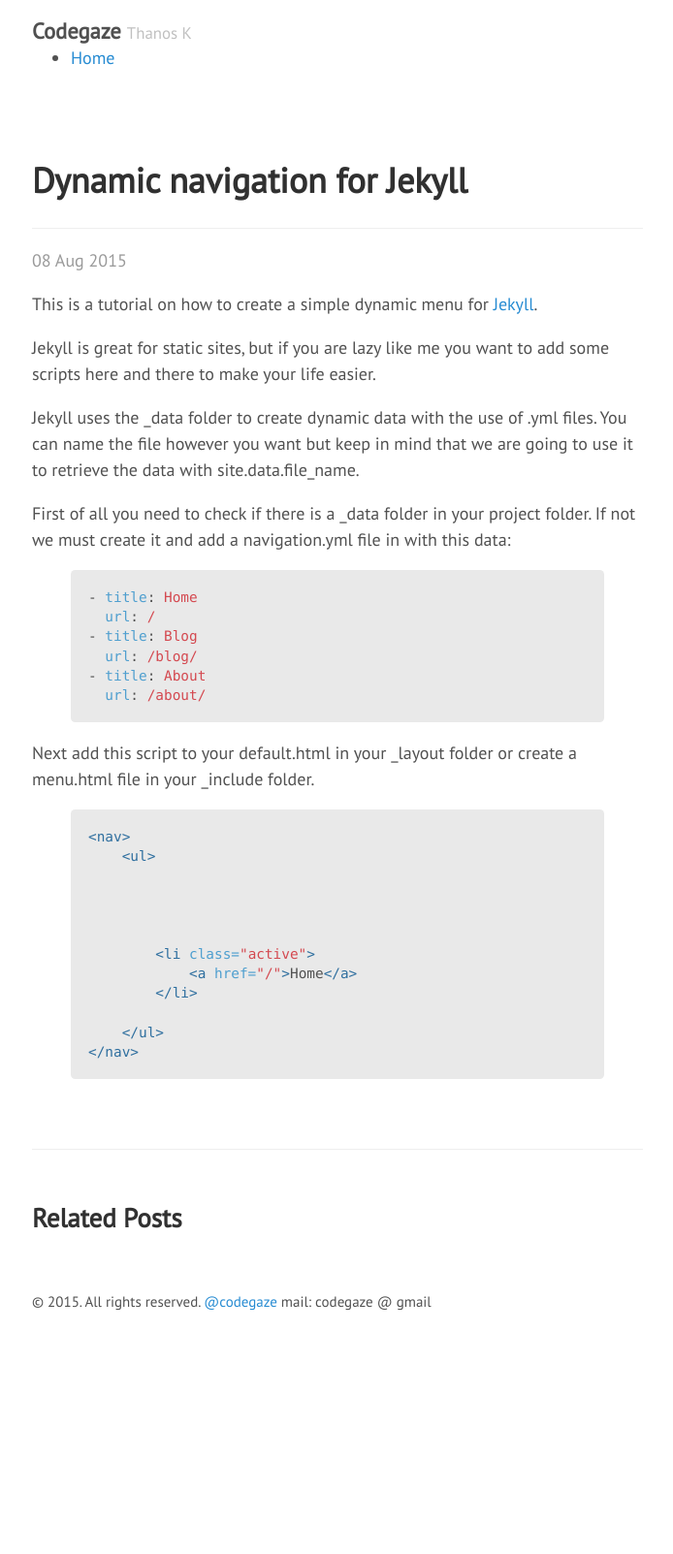
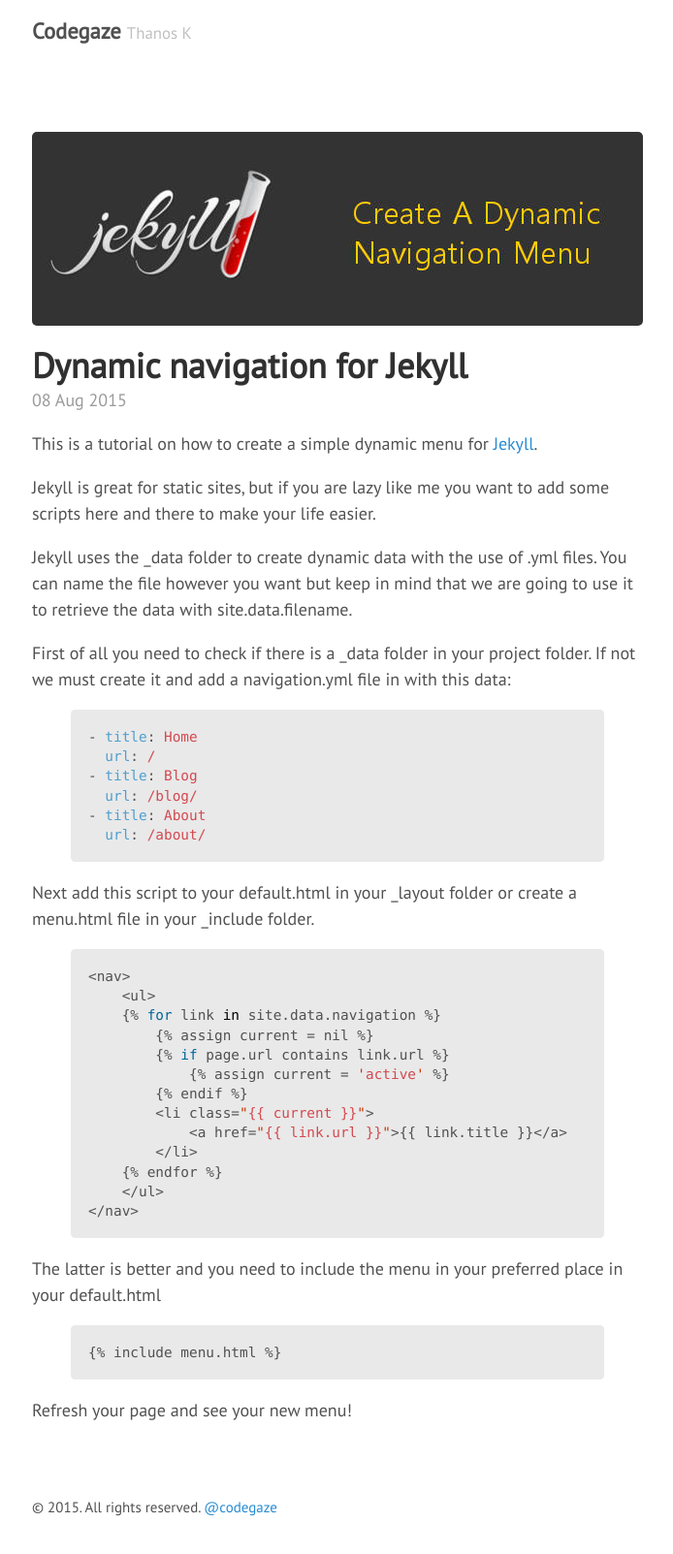
Before and after one commit to codegaze/codegaze.github.io, a Jekyll site: the page built from _posts/2015-08-08-how-to-create-a-dynamic-navigation-menu-in-jekyll.md, in a window 1280 px wide. Shown: the whole page at 97% size, without its empty margins (292-986 px from the left). Built offline with Jekyll 4.4.1, drawn with Linux system fonts in a browser that asks for light colours; comment, search, counter and statistics services are not loaded; before the commit the page ends 1391 px from its top, so only the background shows below that.

Commit message:
First Post

```diff
--- a/_data/navigation.yml
+++ /dev/null
@@ -1,2 +0,0 @@
-- title: Home
-  url: /
--- a/_includes/head.html
+++ b/_includes/head.html
@@ -19,8 +19,7 @@
   <link rel="stylesheet" href="{{ site.baseurl }}/styles.css">
 
   <!-- Icons -->
-  <link rel="apple-touch-icon-precomposed" sizes="144x144" href="{{ site.baseurl }}/public/apple-touch-icon-precomposed.png">
-  <link rel="shortcut icon" href="{{ site.baseurl }}/public/favicon.ico">
+
 
   <!-- RSS -->
   <link rel="alternate" type="application/atom+xml" title="{{ site.title }}" href="{{ site.baseurl }}/atom.xml">
--- a/_layouts/default.html
+++ b/_layouts/default.html
@@ -20,7 +20,8 @@
 
       <footer class="footer">
         <small>
-          &copy; <time datetime="{{ site.time | date_to_xmlschema }}">{{ site.time | date: '%Y' }}</time>. All rights reserved. <a href="https://www.twitter.com/codegaze">@codegaze</a> mail: codegaze @ gmail
+          &copy; <time datetime="{{ site.time | date_to_xmlschema }}">{{ site.time | date: '%Y' }}</time>.
+          All rights reserved. <a href="https://www.twitter.com/codegaze" target="_blank">@codegaze</a>
         </small>
       </footer>
     </div>
--- a/_layouts/post.html
+++ b/_layouts/post.html
@@ -3,24 +3,21 @@
 ---
 
 <article class="post">
+    <img src="{{ site.baseurl }}/public/{{ page.header_img }}" border="0">
   <h1 class="post-title">{{ page.title }}</h1>
-  <hr/>
   <time datetime="{{ page.date | date_to_xmlschema }}" class="post-date">{{ page.date | date_to_string }}</time>
   {{ content }}
+<div id="disqus_thread"></div>
+<script type="text/javascript">
+    /* * * CONFIGURATION VARIABLES * * */
+    var disqus_shortname = 'codegazegithubio';
+
+    /* * * DON'T EDIT BELOW THIS LINE * * */
+    (function() {
+        var dsq = document.createElement('script'); dsq.type = 'text/javascript'; dsq.async = true;
+        dsq.src = '//' + disqus_shortname + '.disqus.com/embed.js';
+        (document.getElementsByTagName('head')[0] || document.getElementsByTagName('body')[0]).appendChild(dsq);
+    })();
+</script>
+<noscript>Please enable JavaScript to view the <a href="https://disqus.com/?ref_noscript" rel="nofollow">comments powered by Disqus.</a></noscript>
 </article>
-
-<aside class="related">
-  <h2>Related Posts</h2>
-  <ul class="related-posts">
-    {% for post in site.related_posts limit:3 %}
-      <li>
-        <h3>
-          <a href="{{ site.baseurl }}/{{ post.url }}">
-            {{ post.title }}
-            <small><time datetime="{{ post.date | date_to_xmlschema }}">{{ post.date | date_to_string }}</time></small>
-          </a>
-        </h3>
-      </li>
-    {% endfor %}
-  </ul>
-</aside>
--- a/_posts/2015-08-08-a-jekyll-dynamic-menu.md
+++ b/_posts/2015-08-08-how-to-create-a-dynamic-navigation-menu-in-jekyll.md
@@ -2,7 +2,8 @@
 layout: post
 title: Dynamic navigation for Jekyll
 keywords: jekyll, menu, dynamic menu, ruby, static site
-description: How to create a dynamic navigation menu in jekyll
+description: How to create a dynamic navigation menu in Jekyll
+header_img: dynamic_menu.jpg
 ---
 
 This is a tutorial on how to create a simple dynamic menu for [Jekyll](https://github.com/jekyll/jekyll).
@@ -10,7 +11,7 @@
 Jekyll is great for static sites, but if you are lazy like me you want to add some scripts here and there to make your life easier.
 
 Jekyll uses the _data folder to create dynamic data with the use of .yml files.
-You can name the file however you want but keep in mind that we are going to use it to retrieve the data with site.data.file_name.
+You can name the file however you want but keep in mind that we are going to use it to retrieve the data with site.data.filename.
 
 First of all you need to check if there is a _data folder in your project folder. If not we must create it and add a navigation.yml file in with this data:
 
@@ -28,12 +29,13 @@
 Next add this script to your default.html in your _layout folder or create a menu.html file in your _include folder.
 
 
-{% highlight html %}
 
+{% highlight python %}
+
+{% raw %}
 <nav>
     <ul>
     {% for link in site.data.navigation %}
-
         {% assign current = nil %}
         {% if page.url contains link.url %}
             {% assign current = 'active' %}
@@ -44,5 +46,18 @@
     {% endfor %}
     </ul>
 </nav>
+{% endraw %}
 
 {% endhighlight %}
+
+The latter is better and you need to include the menu in your preferred place in your default.html
+
+{% highlight python %}
+
+{% raw %}
+{% include menu.html %}
+{% endraw %}
+
+{% endhighlight %}
+
+Refresh your page and see your new menu!
```
Also changed, not shown: _layouts/page.html (+14 -1 lines), index.html (+15 -2 lines), public/dynamic_menu.jpg (added).
